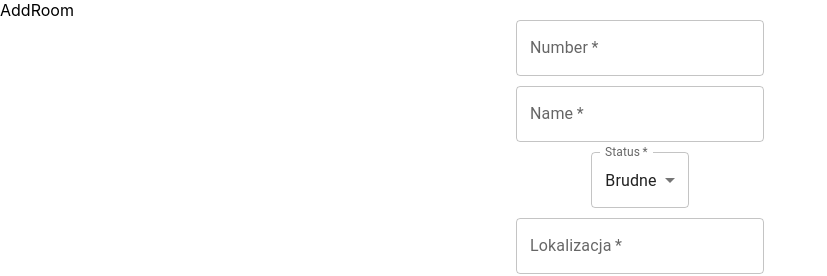
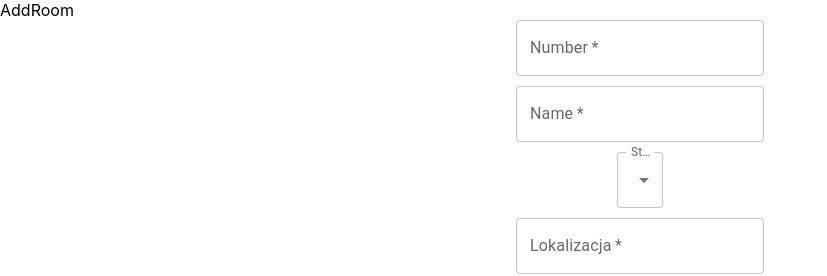
Before and after one commit to lukaszgor/cleanMyRoom, a React (Create React App) app in the folder cleanmyroom/: page /Add in a window 1280 px wide. Shown: the top 276 px of the page, without its empty margins (0-827 px from the left). Built offline with nearby package versions, Linux system fonts and the light colour scheme.

Commit message:
i changed name of status

```diff
--- a/cleanmyroom/src/components/Room.js
+++ b/cleanmyroom/src/components/Room.js
@@ -143,9 +143,9 @@ useEffect(()=>{
         fullWidth
         style={{ marginBottom: '10px' }}
       >
-        <MenuItem value="brudne">Brudne</MenuItem>
-        <MenuItem value="realizacja">Realizacja</MenuItem>
-        <MenuItem value="czysty">Czyste</MenuItem>
+         <MenuItem value="oczekuje">Oczekuje</MenuItem>
+            <MenuItem value="realizacja">W trakcie Realizacji</MenuItem>
+            <MenuItem value="zakonczone">Zakończone</MenuItem>
       </Select>
       <TextField
         multiline
--- a/cleanmyroom/src/pages/AddRoom.js
+++ b/cleanmyroom/src/pages/AddRoom.js
@@ -94,9 +94,9 @@ const handleCloseAlert = (event, reason) => {
             value={status}
             onChange={handleStatusChange}
           >
-            <MenuItem value="brudne">Brudne</MenuItem>
-            <MenuItem value="realizacja">Realizacja</MenuItem>
-            <MenuItem value="czyste">Czyste</MenuItem>
+            <MenuItem value="oczekuje">Oczekuje</MenuItem>
+            <MenuItem value="realizacja">W trakcie Realizacji</MenuItem>
+            <MenuItem value="zakonczone">Zakończone</MenuItem>
           </Select>
         </FormControl>
         <TextField
```
